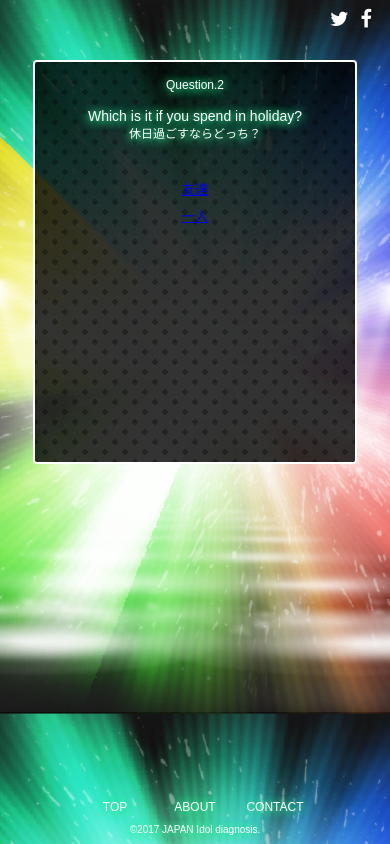
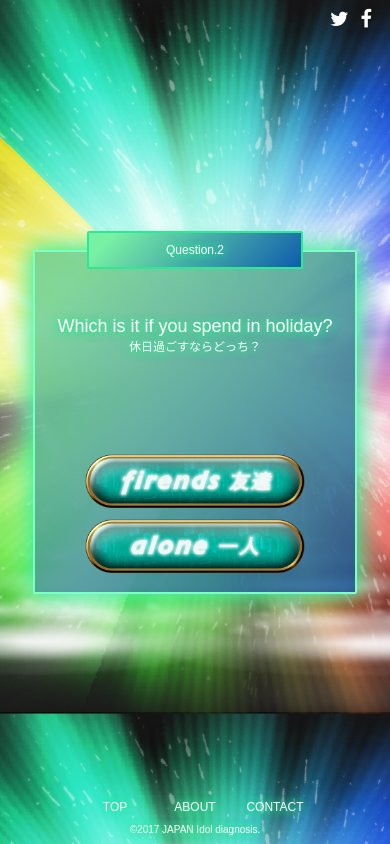
Before and after one commit to chanchihiro/idol_diagnosis, a React app: page /q2of1 in a window 390 px wide. Built offline with nearby package versions, Linux system fonts and the light colour scheme.

Commit message:
ボタンを入れ替えた

```diff
--- a/public/css/style.css
+++ b/public/css/style.css
@@ -237,25 +237,40 @@ body {
               width: 100%; }
         body #main .inner_q {
           width: 320px;
-          height: 400px;
-          margin: 60px auto;
-          background-color: rgba(0, 0, 0, 0.8);
-          border-radius: 4px;
-          border: 2px #fff solid;
-          background-image: radial-gradient(rgba(0, 0, 0, 0.3) 20%, transparent 0), radial-gradient(rgba(0, 0, 0, 0.3) 20%, transparent 0);
-          background-position: 0 0, 10px 10px;
-          background-size: 20px 20px; }
+          height: 340px;
+          margin: auto;
+          left: 0;
+          right: 0;
+          top: 0;
+          bottom: 0;
+          background-image: linear-gradient(135deg, rgba(121, 241, 164, 0.7) 10%, rgba(14, 92, 173, 0.7) 100%);
+          background-color: rgba(0, 0, 0, 0.4);
+          box-shadow: #2bea92 0px 0px 25px 3px;
+          border-radius: 2px;
+          border: 2px #7cffc3 solid;
+          position: absolute; }
           body #main .inner_q h2 {
             text-align: center;
             text-shadow: #2bea92 1px 1px 10px, #2bea92 -1px 1px 10px;
             color: #fff;
-            margin-top: 16px; }
+            margin-top: 16px;
+            border: 2px #2bea92 solid;
+            display: inline-block;
+            background-image: linear-gradient(135deg, #79f1a4 10%, #0e5cad 100%);
+            border-radius: 2px;
+            width: 60%;
+            padding: 10px 10px;
+            position: absolute;
+            top: -21px;
+            right: 0;
+            left: 0;
+            margin: 0 auto 2rem; }
           body #main .inner_q .question_e {
             color: #fff;
             text-shadow: #2bea92 1px 1px 10px, #2bea92 -1px 1px 10px;
             text-align: center;
-            margin-top: 16px;
-            font-size: 14px; }
+            margin-top: 4rem;
+            font-size: 18px; }
           body #main .inner_q .question_j {
             color: #fff;
             text-shadow: #2bea92 1px 1px 10px, #2bea92 -1px 1px 10px;
@@ -265,7 +280,12 @@ body {
           body #main .inner_q .buttons {
             width: 220px;
             margin: 0 auto;
-            margin-bottom: 30px; }
+            margin-bottom: 30px;
+            position: absolute;
+            bottom: 1rem;
+            right: 0;
+            left: 0;
+            margin: 0 auto; }
             body #main .inner_q .buttons .question_button {
               width: 100%;
               display: inline-block;
--- a/src/js/components/q2of1.js
+++ b/src/js/components/q2of1.js
@@ -11,8 +11,8 @@ class Q2of1 extends React.Component {
 				<p className="question_e">Which is it if you spend in holiday?</p>
 				<p className="question_j">休日過ごすならどっち？</p>
 				<div className="buttons">
-					<button className="question_button"><Link className="question_button_text" to="/Q3of1">友達</Link></button>
-					<button className="question_button"><Link className="question_button_text" to="/Q3of2">一人</Link></button>
+					<button className="question_button"><Link className="question_button_text" to="/Q3of1"><img src="./img/btn4.png" /></Link></button>
+					<button className="question_button"><Link className="question_button_text" to="/Q3of2"><img src="./img/btn5.png" /></Link></button>
 				</div>
 			</div>
 		)
--- a/src/js/components/q2of2.js
+++ b/src/js/components/q2of2.js
@@ -11,8 +11,8 @@ class Q2of2 extends React.Component {
 				<p className="question_e">Which do you like</p>
 				<p className="question_j">どっちが好き？</p>
 				<div className="buttons">
-					<button className="question_button"><Link className="question_button_text" to="/Q3of3">インドア</Link></button>
-					<button className="question_button"><Link className="question_button_text" to="/Q3of4">アウトドア</Link></button>
+					<button className="question_button"><Link className="question_button_text" to="/Q3of3"><img src="./img/btn10.png" /></Link></button>
+					<button className="question_button"><Link className="question_button_text" to="/Q3of4"><img src="./img/btn11.png" /></Link></button>
 				</div>
 			</div>
 		)
--- a/src/js/components/q3of1.js
+++ b/src/js/components/q3of1.js
@@ -11,8 +11,8 @@ class Q3of1 extends React.Component {
 				<p className="question_e">Speaking of a cake?</p>
 				<p className="question_j">ケーキといえば？</p>
 				<div className="buttons">
-					<button className="question_button"><Link className="question_button_text" to="/nogizaka">ショートケーキ</Link></button>
-					<button className="question_button"><Link className="question_button_text" to="/">チョコケーキ</Link></button>
+					<button className="question_button"><Link className="question_button_text" to="/nogizaka"><img src="./img/btn6.png" /></Link></button>
+					<button className="question_button"><Link className="question_button_text" to="/"><img src="./img/btn7.png" /></Link></button>
 				</div>
 			</div>
 		)
--- a/src/js/components/q3of2.js
+++ b/src/js/components/q3of2.js
@@ -11,8 +11,8 @@ class Q3of2 extends React.Component {
 				<p className="question_e">Which do you like</p>
 				<p className="question_j">ビーフオアフィッシュ？</p>
 				<div className="buttons">
-					<button className="question_button"><Link className="question_button_text" to="/">ビーフ</Link></button>
-					<button className="question_button"><Link className="question_button_text" to="/">フィッシュ</Link></button>
+					<button className="question_button"><Link className="question_button_text" to="/"><img src="./img/btn8.png" /></Link></button>
+					<button className="question_button"><Link className="question_button_text" to="/"><img src="./img/btn9.png" /></Link></button>
 				</div>
 			</div>
 		)
--- a/src/js/components/q3of3.js
+++ b/src/js/components/q3of3.js
@@ -11,8 +11,8 @@ class Q3of3 extends React.Component {
 				<p className="question_e">Which do you like</p>
 				<p className="question_j">好きな季節は？</p>
 				<div className="buttons">
-					<button className="question_button"><Link className="question_button_text" to="/">夏</Link></button>
-					<button className="question_button"><Link className="question_button_text" to="/">冬</Link></button>
+					<button className="question_button"><Link className="question_button_text" to="/"><img src="./img/btn12.png" /></Link></button>
+					<button className="question_button"><Link className="question_button_text" to="/"><img src="./img/btn13.png" /></Link></button>
 				</div>
 			</div>
 		)
--- a/src/js/components/q3of4.js
+++ b/src/js/components/q3of4.js
@@ -11,8 +11,8 @@ class Q3of4 extends React.Component {
 				<p className="question_e">Which do you like</p>
 				<p className="question_j">コーヒに砂糖を入れる？</p>
 				<div className="buttons">
-					<button className="question_button"><Link className="question_button_text" to="/">入れる</Link></button>
-					<button className="question_button"><Link className="question_button_text" to="/">入れない</Link></button>
+					<button className="question_button"><Link className="question_button_text" to="/"><img src="./img/btn14.png" /></Link></button>
+					<button className="question_button"><Link className="question_button_text" to="/"><img src="./img/btn15.png" /></Link></button>
 				</div>
 			</div>
 		)
```
Also changed, not shown: src/styles/style.scss (+30 -10 lines), public/js/bundle.js, 1 other file (tests, documents, lock files or other folders).
